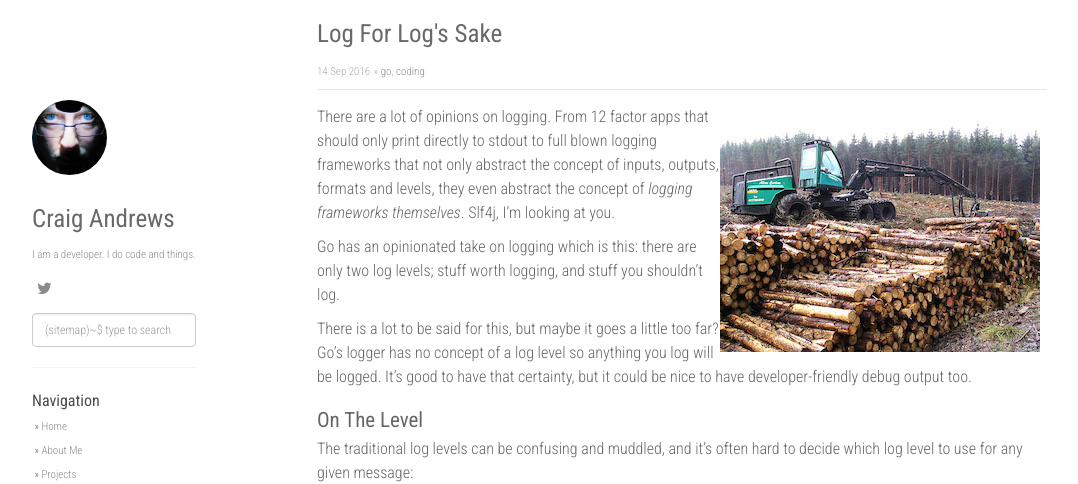
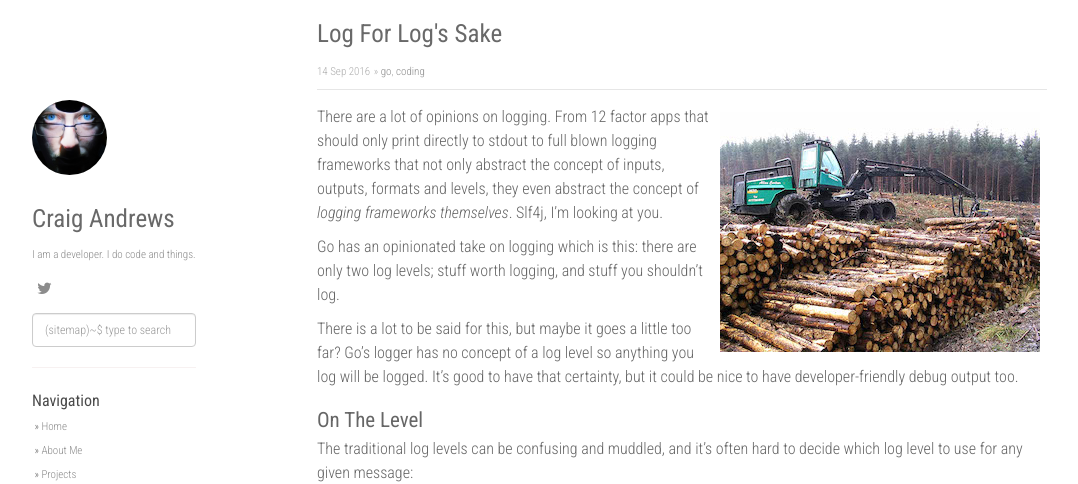
Before and after one commit to doozr/doozr.github.io, a Jekyll site: the page built from _posts/2016-09-14-log-for-logs-sake.md, in a window 1280 px wide. Shown: the top 484 px of the page, without its empty margins (53-1131 px from the left). Built offline with Jekyll 4.4.1, drawn with Linux system fonts in a browser that asks for light colours; nearby versions of some CDN libraries; comment, search, counter and statistics services are not loaded.

Commit message:
Additional padding

```diff
--- a/_posts/2016-09-14-log-for-logs-sake.md
+++ b/_posts/2016-09-14-log-for-logs-sake.md
@@ -5,7 +5,7 @@
 categories: [go,coding]
 ---
 
-![I'm a logger and I'm OK](/images/log_for_logs_sake/logging.jpg){:style="float: right;margin-right: 7px;margin-top: 7px;"}
+![I'm a logger and I'm OK](/images/log_for_logs_sake/logging.jpg){:style="float: right;margin: 7px"}
 
 There are a lot of opinions on logging. From 12 factor apps that should only
 print directly to stdout to full blown logging frameworks that not only abstract
```
